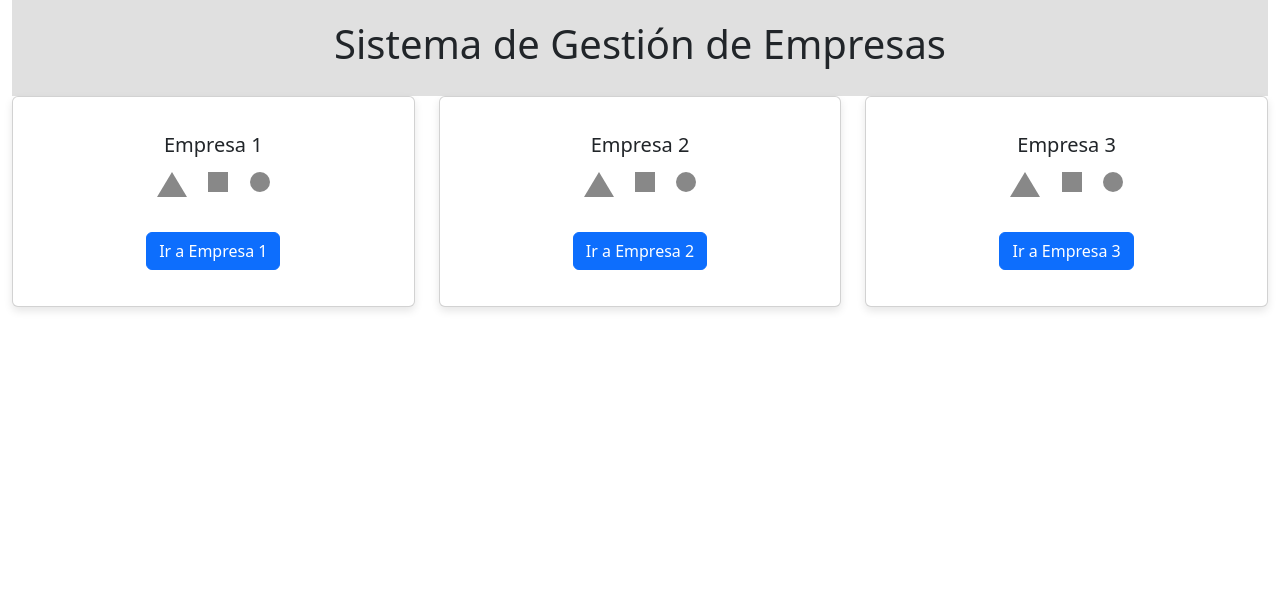
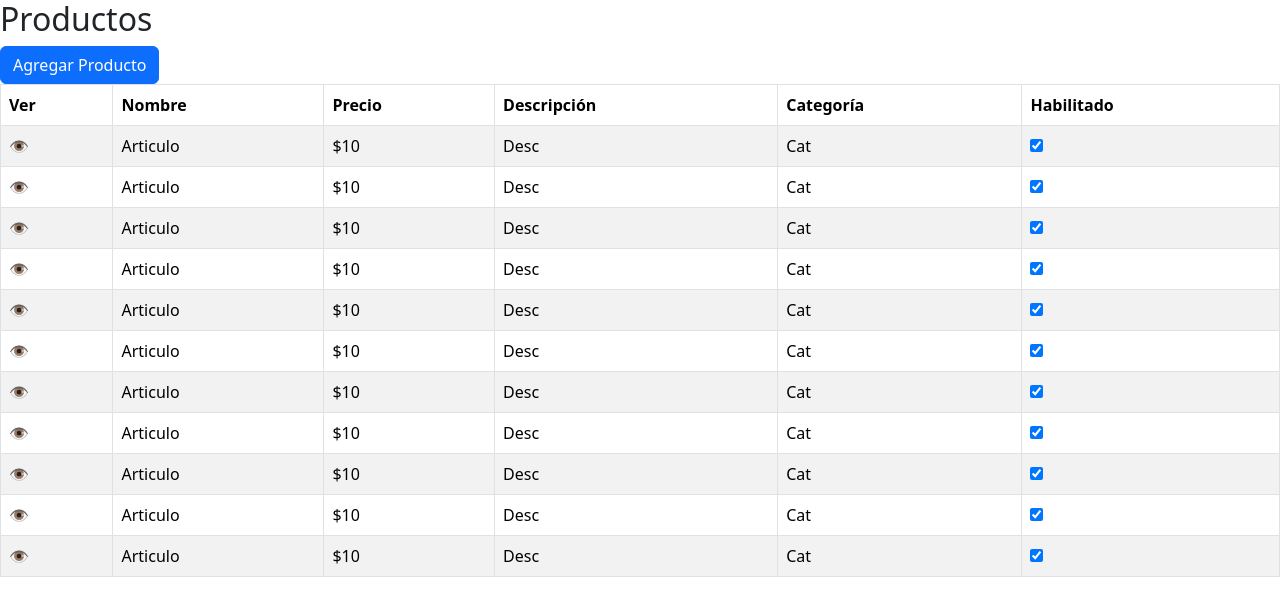
Before and after one commit to isCarri65/AdminApp, a React (Vite) app: page / in a window 1280 px wide. Shown: the top 616 px of the page. Built offline with nearby package versions, Linux system fonts and the light colour scheme.

Commit message:
Articulos

```diff
--- a/src/App.tsx
+++ b/src/App.tsx
@@ -1,12 +1,11 @@
-import MainMenu from './components/MainMenu';
-import 'bootstrap/dist/css/bootstrap.min.css';
+import ProductTable from './components/screens/Productos/ProductTable/ProductTable';
 
-function App() {
-  return (
-    <div className="App">
-      <MainMenu />
-    </div>
-  );
-}
+const App = () => {
+    return (
+        <div className="App">
+            <ProductTable />
+        </div>
+    );
+};
 
 export default App;
--- /dev/null
+++ b/src/components/screens/Productos/ProductTable/ProductTable.tsx
@@ -0,0 +1,53 @@
+
+import { Button, Table } from 'react-bootstrap';
+import "../../../styles/ProductTable.css";
+
+const ProductTable = () => {
+    const products = [
+        { id: 1, name: "Articulo", price: "$10", description: "Desc", category: "Cat", enabled: true },
+        { id: 1, name: "Articulo", price: "$10", description: "Desc", category: "Cat", enabled: true },
+        { id: 1, name: "Articulo", price: "$10", description: "Desc", category: "Cat", enabled: true },
+        { id: 1, name: "Articulo", price: "$10", description: "Desc", category: "Cat", enabled: true },
+        { id: 1, name: "Articulo", price: "$10", description: "Desc", category: "Cat", enabled: true },
+        { id: 1, name: "Articulo", price: "$10", description: "Desc", category: "Cat", enabled: true },
+        { id: 1, name: "Articulo", price: "$10", description: "Desc", category: "Cat", enabled: true },
+        { id: 1, name: "Articulo", price: "$10", description: "Desc", category: "Cat", enabled: true },
+        { id: 1, name: "Articulo", price: "$10", description: "Desc", category: "Cat", enabled: true },
+        { id: 1, name: "Articulo", price: "$10", description: "Desc", category: "Cat", enabled: true },
+        { id: 1, name: "Articulo", price: "$10", description: "Desc", category: "Cat", enabled: true },
+        // Agrega más productos o usa Redux para manejar el estado.
+    ];
+
+    return (
+        <div className="product-table-container">
+            <h2>Productos</h2>
+            <Button variant="primary" className="add-product-btn">Agregar Producto</Button>
+            <Table striped bordered hover>
+                <thead>
+                    <tr>
+                        <th>Ver</th>
+                        <th>Nombre</th>
+                        <th>Precio</th>
+                        <th>Descripción</th>
+                        <th>Categoría</th>
+                        <th>Habilitado</th>
+                    </tr>
+                </thead>
+                <tbody>
+                    {products.map(product => (
+                        <tr key={product.id}>
+                            <td>👁️</td>
+                            <td>{product.name}</td>
+                            <td>{product.price}</td>
+                            <td>{product.description}</td>
+                            <td>{product.category}</td>
+                            <td><input type="checkbox" checked={product.enabled} readOnly /></td>
+                        </tr>
+                    ))}
+                </tbody>
+            </Table>
+        </div>
+    );
+};
+
+export default ProductTable;
--- /dev/null
+++ b/src/components/styles/ProductTable.css
@@ -0,0 +1,14 @@
+.product-table {
+    width: 100%;
+    border-collapse: collapse;
+  }
+
+  .product-table th, .product-table td {
+    padding: 10px;
+    border: 1px solid #ddd;
+    text-align: center;
+  }
+
+  .product-table th {
+    background-color: #f2f2f2;
+  }
```
Also changed, not shown: 1 other file (tests, documents, lock files or other folders).
